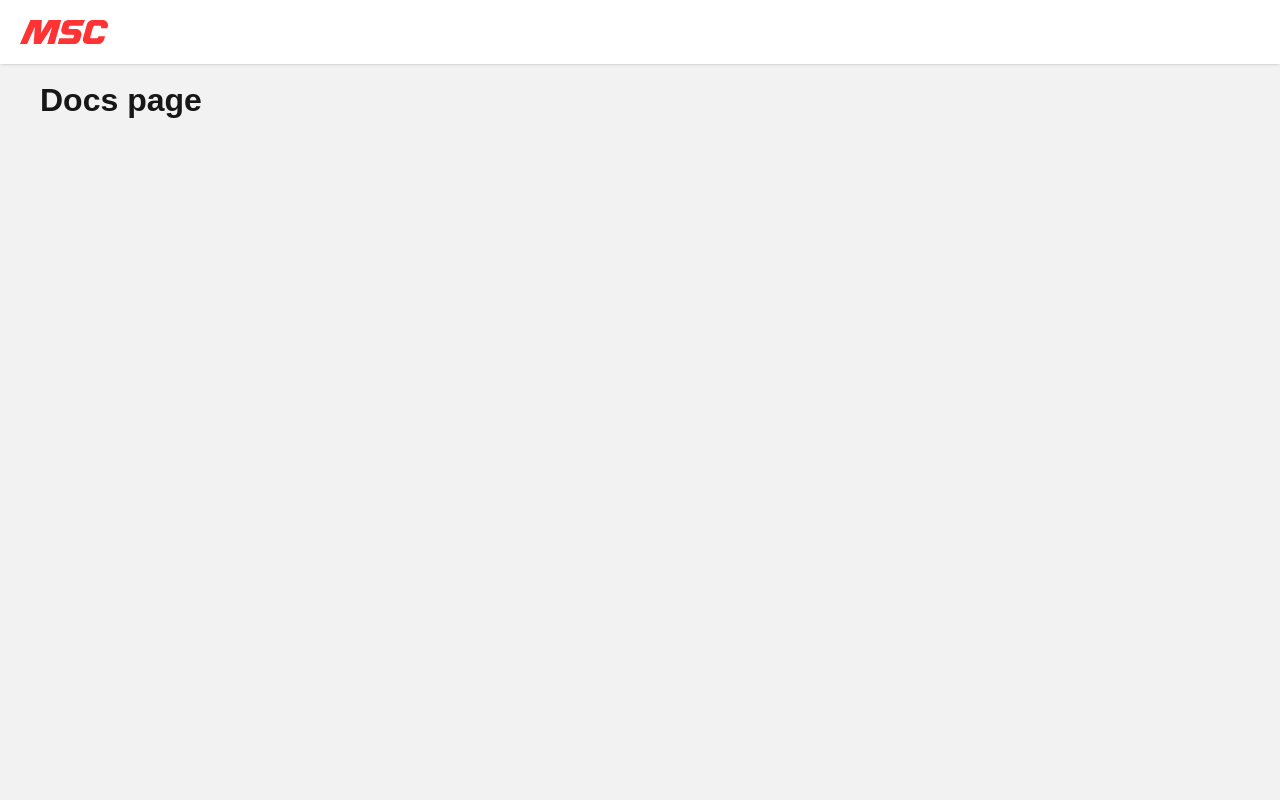
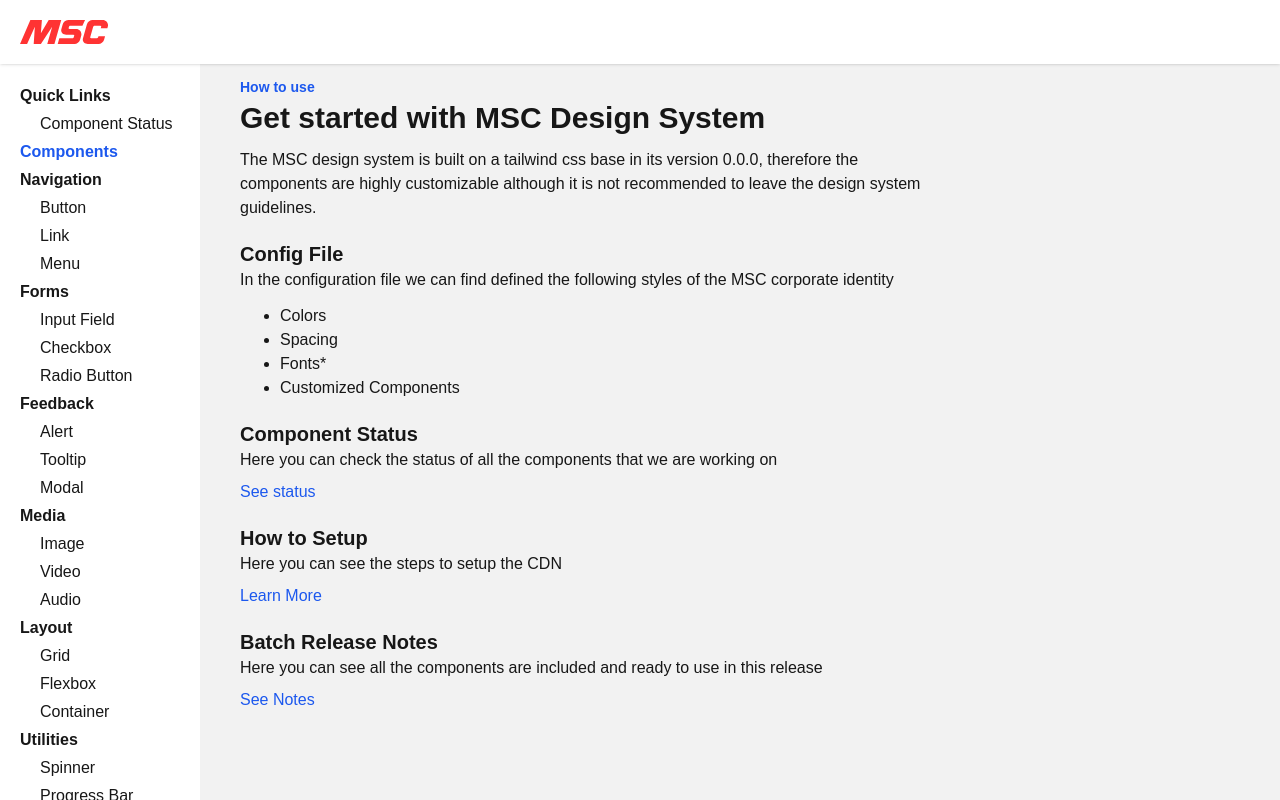
Before and after one commit to AdrianMsc/msc-fds-next, a Next.js app: page /docs in a window 1280 px wide. Built offline with nearby package versions, Linux system fonts and the light colour scheme.

Commit message:
Fix: Layout styles

```diff
--- a/app/component-status/page.tsx
+++ b/app/component-status/page.tsx
@@ -3,7 +3,7 @@
 
 const ComponentStatusPage = () => {
   return (
-    <div>
+    <div className="p-20">
       <h1 className="font-bold text-3xl">
         <small className="text-sm text-primary-blue">Getting Started</small>
         <br />
--- /dev/null
+++ b/app/components/Sidebar.tsx
@@ -0,0 +1,27 @@
+import componentStatusData from "@/data/components";
+import Link from "next/link";
+import React from "react";
+
+const Sidebar = () => {
+  return (
+    <div className="p-5 bg-white sm:max-w-[200px] sm:min-w-[200px] flex flex-col gap-1 mr-10 overflow-auto">
+      <strong>Quick Links</strong>
+      <Link href="/component-status" className="ml-5">
+        Component Status
+      </Link>
+      <strong className="text-primary-blue">Components</strong>
+      {componentStatusData.map((item, idx) => (
+        <React.Fragment key={idx}>
+          <strong>{item.category}</strong>
+          {item.components.map((comp, idx) => (
+            <Link key={idx} className="ml-5" href="">
+              {comp.name}
+            </Link>
+          ))}
+        </React.Fragment>
+      ))}
+    </div>
+  );
+};
+
+export default Sidebar;
--- /dev/null
+++ b/app/docs/layout.tsx
@@ -0,0 +1,14 @@
+import Sidebar from "../components/Sidebar";
+
+export default function DocsLayout({
+  children,
+}: Readonly<{
+  children: React.ReactNode;
+}>) {
+  return (
+    <div className="flex h-screen pt-[64px]">
+      <Sidebar />
+      <div className="overflow-auto">{children}</div>
+    </div>
+  );
+}
--- a/app/docs/page.tsx
+++ b/app/docs/page.tsx
@@ -1,5 +1,70 @@
+import Link from "next/link";
+
 const DocsPage = () => {
-  return <h1>Docs page</h1>;
+  return (
+    <div className="grid grid-cols-12">
+      <div className="col-span-12 md:col-span-8 md:col-start-1">
+        <h1 className="font-bold text-3xl mb-3">
+          <small className="text-sm text-primary-blue">How to use</small> <br />
+          Get started with MSC Design System
+        </h1>
+        <p>
+          The MSC design system is built on a tailwind css base in its version
+          0.0.0, therefore the components are highly customizable although it is
+          not recommended to leave the design system guidelines.
+        </p>
+
+        <h2 className="font-bold text-xl mt-5">Config File</h2>
+        <p>
+          In the configuration file we can find defined the following styles of
+          the MSC corporate identity
+        </p>
+
+        <ul className="list-disc mt-3 pl-10">
+          <li>Colors</li>
+          <li>Spacing</li>
+          <li>Fonts*</li>
+          <li>Customized Components</li>
+        </ul>
+
+        <h2 className="font-bold text-xl mt-5">Component Status</h2>
+        <p className="mb-2">
+          Here you can check the status of all the components that we are
+          working on
+        </p>
+        <Link
+          className="flex items-center text-primary-blue"
+          href="/component-status"
+        >
+          See status
+          <i className="fa-solid fa-arrow-up ml-2 mb-[2px] rotate-45"></i>
+        </Link>
+        <h2 className="font-bold text-xl mt-5">How to Setup</h2>
+        <p className="mb-2">Here you can see the steps to setup the CDN</p>
+        <a
+          target="_blank"
+          className="flex items-center text-primary-blue"
+          href="https://mscdirectjira.atlassian.net/wiki/spaces/PD/pages/2251456570/How+to+get+setup"
+        >
+          Learn More
+          <i className="fa-solid fa-arrow-up ml-2 mb-[2px] rotate-45"></i>
+        </a>
+        <h2 className="font-bold text-xl mt-5">Batch Release Notes</h2>
+        <p className="mb-2">
+          Here you can see all the components are included and ready to use in
+          this release
+        </p>
+        <a
+          target="_blank"
+          className="flex items-center text-primary-blue"
+          href="https://ds-blog-ten.vercel.app/"
+        >
+          See Notes
+          <i className="fa-solid fa-arrow-up ml-2 mb-[2px] rotate-45"></i>
+        </a>
+      </div>
+    </div>
+  );
 };
 
 export default DocsPage;
--- a/app/layout.tsx
+++ b/app/layout.tsx
@@ -1,6 +1,7 @@
 import type { Metadata } from "next";
 import "./globals.css";
 import MscLogo from "@/assets/MscLogo";
+import Link from "next/link";
 export const metadata: Metadata = {
   title: "Fuel Design System",
   description: "MSC Design System",
@@ -14,10 +15,14 @@
   return (
     <html lang="en">
       <body>
-        <header className="bg-white overflow-hidden shadow p-5 flex w-full fixed">
-          <MscLogo />
-        </header>
-        <main className="pt-20 pb-10 px-10">{children}</main>
+        <main className="flex">
+          <header className="bg-white overflow-hidden shadow p-5 flex w-screen fixed">
+            <Link href="/">
+              <MscLogo />
+            </Link>
+          </header>
+          {children}
+        </main>
       </body>
     </html>
   );
--- a/app/page.tsx
+++ b/app/page.tsx
@@ -69,7 +69,7 @@
           </a>
         </div>
       </div>
-      <Lottie options={defaultOptions} height={500} width={500} />
+      <Lottie options={defaultOptions} height={600} width={600} />
     </main>
   );
 }
--- a/tw/output.css
+++ b/tw/output.css
@@ -554,7 +554,70 @@
   display: none;
 }
 
+.msc-btn {
+  height: 2.5rem;
+  min-width: 6rem;
+  cursor: pointer;
+  border-radius: 9999px;
+  padding-top: 0.5rem;
+  padding-bottom: 0.5rem;
+  padding-left: 0.5rem;
+  padding-right: 0.5rem;
+  font-size: 1rem;
+  line-height: 1.5rem;
+  font-weight: 700;
+}
+
+@media (min-width: 768px) {
+  .msc-btn {
+    min-width: 8rem;
+    padding-left: 1.25rem;
+    padding-right: 1.25rem;
+  }
+}
+
+.msc-btn-blue-solid {
+  cursor: pointer;
+  --tw-text-opacity: 1;
+  color: rgb(255 255 255 / var(--tw-text-opacity));
+  background-color: #1C58EE;
+}
+
+.msc-btn-blue-solid:hover {
+  background-color: #186DF5;
+}
+
+.msc-btn-blue-solid:active {
+  background-color: #0D3AA9;
+}
+
+.msc-btn-blue-solid:disabled {
+  cursor: not-allowed;
+  --tw-text-opacity: 1;
+  color: rgb(255 255 255 / var(--tw-text-opacity));
+  background-color: #A6A6A6;
+}
+
+.msc-btn-blue-solid:focus-visible {
+  outline-style: dashed;
+  outline-width: 1px;
+  outline-offset: 4px;
+  outline-color: #424242;
+}
+
  {
+}
+
+.msc-text-link {
+  font-size: 1rem;
+  line-height: 1.5rem;
+  font-weight: 400;
+  --tw-text-opacity: 1;
+  color: rgb(33 33 33 / var(--tw-text-opacity));
+}
+
+.msc-text-link:hover {
+  text-decoration-line: underline;
 }
 
 h1 {
@@ -629,69 +692,311 @@
   }
 }
 
-.row-start-2 {
-  grid-row-start: 2;
+.fixed {
+  position: fixed;
+}
+
+.sticky {
+  position: sticky;
+}
+
+.-z-10 {
+  z-index: -10;
+}
+
+.col-span-12 {
+  grid-column: span 12 / span 12;
+}
+
+.mb-2 {
+  margin-bottom: 0.5rem;
+}
+
+.mb-3 {
+  margin-bottom: 0.75rem;
+}
+
+.mb-\[2px\] {
+  margin-bottom: 2px;
+}
+
+.ml-2 {
+  margin-left: 0.5rem;
+}
+
+.ml-5 {
+  margin-left: 1.25rem;
+}
+
+.mr-10 {
+  margin-right: 2.5rem;
+}
+
+.mr-3 {
+  margin-right: 0.75rem;
+}
+
+.mr-4 {
+  margin-right: 1rem;
+}
+
+.mr-5 {
+  margin-right: 1.25rem;
+}
+
+.mt-3 {
+  margin-top: 0.75rem;
+}
+
+.mt-5 {
+  margin-top: 1.25rem;
 }
 
 .flex {
   display: flex;
 }
 
+.table {
+  display: table;
+}
+
 .grid {
   display: grid;
 }
 
-.min-h-screen {
-  min-height: 100vh;
+.h-screen {
+  height: 100vh;
 }
 
-.grid-rows-\[20px_1fr_20px\] {
-  grid-template-rows: 20px 1fr 20px;
+.h-full {
+  height: 100%;
+}
+
+.w-\[15\%\] {
+  width: 15%;
+}
+
+.w-\[20\%\] {
+  width: 20%;
+}
+
+.w-fit {
+  width: -moz-fit-content;
+  width: fit-content;
+}
+
+.w-full {
+  width: 100%;
+}
+
+.w-screen {
+  width: 100vw;
+}
+
+.rotate-45 {
+  --tw-rotate: 45deg;
+  transform: translate(var(--tw-translate-x), var(--tw-translate-y)) rotate(var(--tw-rotate)) skewX(var(--tw-skew-x)) skewY(var(--tw-skew-y)) scaleX(var(--tw-scale-x)) scaleY(var(--tw-scale-y));
+}
+
+.list-disc {
+  list-style-type: disc;
+}
+
+.grid-cols-12 {
+  grid-template-columns: repeat(12, minmax(0, 1fr));
 }
 
 .flex-col {
   flex-direction: column;
 }
 
+.flex-wrap {
+  flex-wrap: wrap;
+}
+
+.place-content-between {
+  place-content: space-between;
+}
+
 .items-center {
   align-items: center;
 }
 
-.justify-items-center {
-  justify-items: center;
+.justify-center {
+  justify-content: center;
 }
 
-.gap-16 {
-  gap: 4rem;
+.gap-1 {
+  gap: 0.25rem;
 }
 
-.gap-8 {
-  gap: 2rem;
+.overflow-auto {
+  overflow: auto;
 }
 
-.p-8 {
-  padding: 2rem;
+.overflow-hidden {
+  overflow: hidden;
 }
 
-.pb-20 {
-  padding-bottom: 5rem;
+.overflow-x-auto {
+  overflow-x: auto;
 }
 
-.text-5xl {
-  font-size: 3rem;
+.whitespace-nowrap {
+  white-space: nowrap;
+}
+
+.bg-gray-50 {
+  --tw-bg-opacity: 1;
+  background-color: rgb(249 250 251 / var(--tw-bg-opacity));
+}
+
+.bg-slate-100 {
+  --tw-bg-opacity: 1;
+  background-color: rgb(241 245 249 / var(--tw-bg-opacity));
+}
+
+.bg-white {
+  --tw-bg-opacity: 1;
+  background-color: rgb(255 255 255 / var(--tw-bg-opacity));
+}
+
+.p-20 {
+  padding: 5rem;
+}
+
+.p-5 {
+  padding: 1.25rem;
+}
+
+.px-5 {
+  padding-left: 1.25rem;
+  padding-right: 1.25rem;
+}
+
+.px-6 {
+  padding-left: 1.5rem;
+  padding-right: 1.5rem;
+}
+
+.py-3 {
+  padding-top: 0.75rem;
+  padding-bottom: 0.75rem;
+}
+
+.py-4 {
+  padding-top: 1rem;
+  padding-bottom: 1rem;
+}
+
+.py-5 {
+  padding-top: 1.25rem;
+  padding-bottom: 1.25rem;
+}
+
+.pl-10 {
+  padding-left: 2.5rem;
+}
+
+.pt-14 {
+  padding-top: 3.5rem;
+}
+
+.pt-\[44px\] {
+  padding-top: 44px;
+}
+
+.pt-\[64px\] {
+  padding-top: 64px;
+}
+
+.text-left {
+  text-align: left;
+}
+
+.text-2xl {
+  font-size: 1.5rem;
+  line-height: 2rem;
+}
+
+.text-3xl {
+  font-size: 1.875rem;
+  line-height: 2.25rem;
+}
+
+.text-\[4rem\] {
+  font-size: 4rem;
+}
+
+.text-sm {
+  font-size: 0.875rem;
+  line-height: 1.25rem;
+}
+
+.text-xl {
+  font-size: 1.25rem;
+  line-height: 1.75rem;
+}
+
+.text-xs {
+  font-size: 0.75rem;
+  line-height: 1rem;
+}
+
+.font-bold {
+  font-weight: 700;
+}
+
+.font-light {
+  font-weight: 300;
+}
+
+.font-medium {
+  font-weight: 500;
+}
+
+.font-normal {
+  font-weight: 400;
+}
+
+.leading-none {
   line-height: 1;
 }
 
-:root {
-  --background: #ffffff;
-  --foreground: #171717;
+.text-\[\#ff4785\] {
+  --tw-text-opacity: 1;
+  color: rgb(255 71 133 / var(--tw-text-opacity));
 }
 
-@media (prefers-color-scheme: dark) {
-  :root {
-    --background: #0a0a0a;
-    --foreground: #ededed;
-  }
+.text-gray-500 {
+  --tw-text-opacity: 1;
+  color: rgb(107 114 128 / var(--tw-text-opacity));
+}
+
+.text-gray-700 {
+  --tw-text-opacity: 1;
+  color: rgb(55 65 81 / var(--tw-text-opacity));
+}
+
+.text-gray-900 {
+  --tw-text-opacity: 1;
+  color: rgb(17 24 39 / var(--tw-text-opacity));
+}
+
+.text-primary-blue {
+  --tw-text-opacity: 1;
+  color: rgb(28 88 238 / var(--tw-text-opacity));
+}
+
+.shadow {
+  --tw-shadow: 0 1px 3px 0 rgb(0 0 0 / 0.1), 0 1px 2px -1px rgb(0 0 0 / 0.1);
+  --tw-shadow-colored: 0 1px 3px 0 var(--tw-shadow-color), 0 1px 2px -1px var(--tw-shadow-color);
+  box-shadow: var(--tw-ring-offset-shadow, 0 0 #0000), var(--tw-ring-shadow, 0 0 #0000), var(--tw-shadow);
+}
+
+:root {
+  --background: #F2F2F2;
+  --foreground: #171717;
 }
 
 body {
@@ -701,11 +1006,31 @@
 }
 
 @media (min-width: 640px) {
-  .sm\:items-start {
-    align-items: flex-start;
+  .sm\:min-w-\[200px\] {
+    min-width: 200px;
   }
 
-  .sm\:p-20 {
-    padding: 5rem;
+  .sm\:max-w-\[200px\] {
+    max-width: 200px;
   }
 }
+
+@media (min-width: 768px) {
+  .md\:col-span-8 {
+    grid-column: span 8 / span 8;
+  }
+
+  .md\:col-start-1 {
+    grid-column-start: 1;
+  }
+}
+
+@media (min-width: 1024px) {
+  .lg\:w-\[45\%\] {
+    width: 45%;
+  }
+}
+
+.rtl\:text-right:where([dir="rtl"], [dir="rtl"] *) {
+  text-align: right;
+}
```
